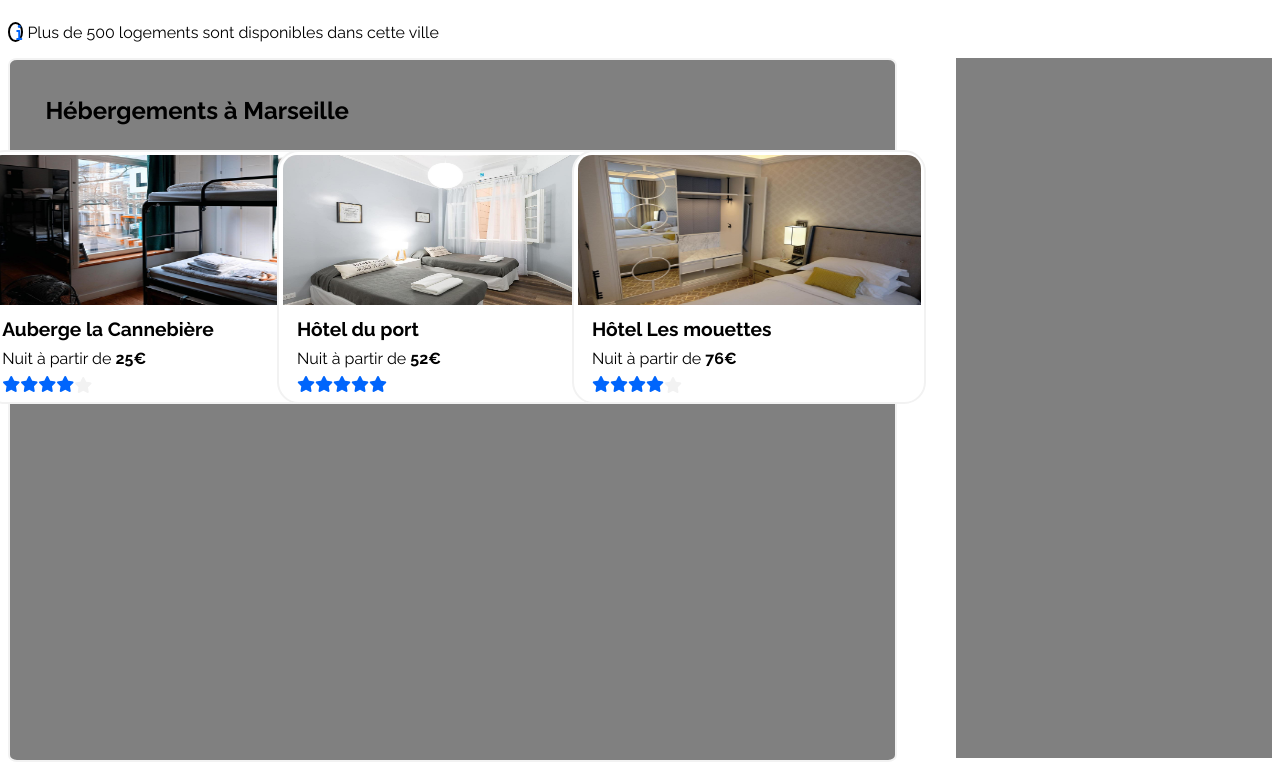
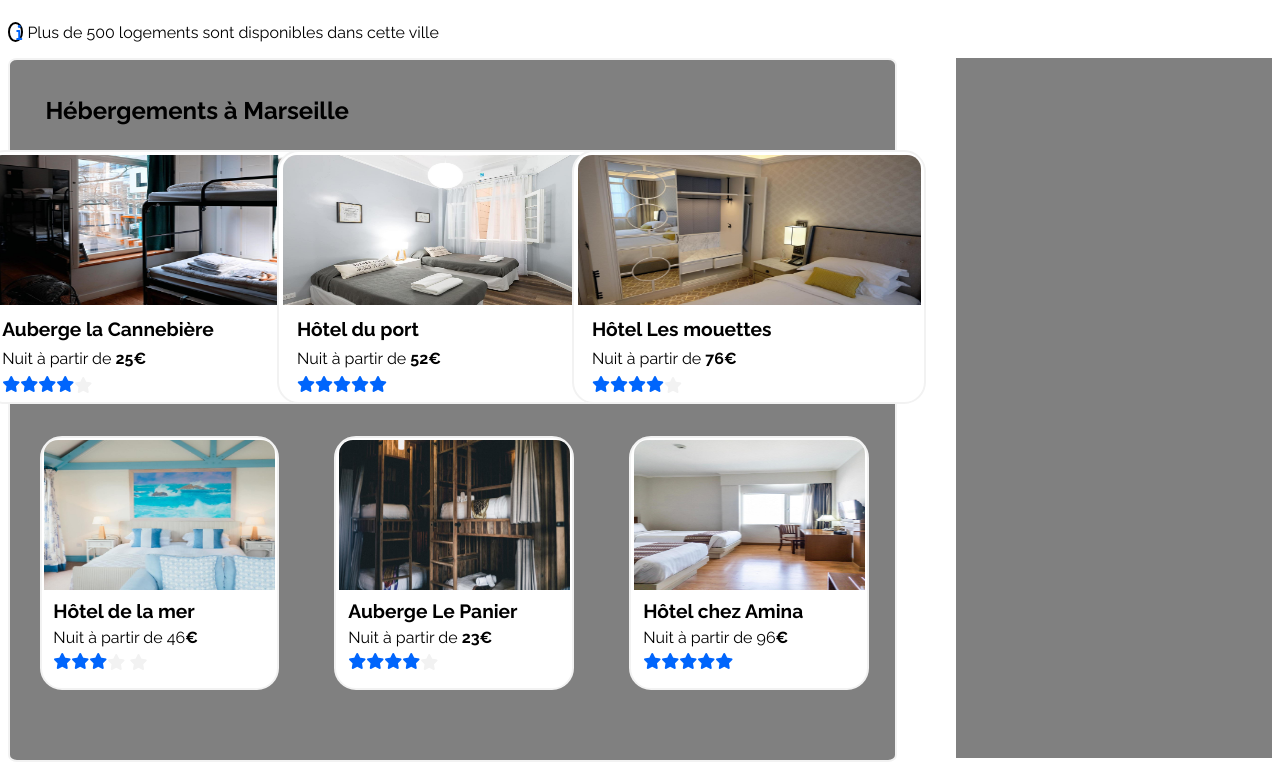
Before and after one commit to GeorgesH0/P2_GeorgesHugo_code, a plain HTML site: page index.html in a window 1280 px wide. Shown: the part 281-1051 px from the top of the page. Drawn offline with Linux system fonts and the light colour scheme.

Commit message:
ajout de la deuxieme ligne en css et html

```diff
--- a/css/index.css
+++ b/css/index.css
@@ -255,6 +255,76 @@ ul i{
     padding-left: 5%;
     padding-top: 2.5%;
 }
+.deuxieme_ligne{
+    display: flex;
+    justify-content: space-around;
+}
+.quatrieme_figure{
+    width: 20.5%;
+}
+.quatrieme_figure img{
+    width: 98%;
+    height: 60%;
+    border-top-left-radius: 14px;
+    border-top-right-radius: 14px;
+    margin-left: 1%;
+    margin-top: 1%;
+}
+.quatrieme_figure h2{
+    font-size: larger;
+    white-space: nowrap;
+    margin: auto;
+    padding-left: 5%;
+    padding-top: 2.5%;
+}
+.quatrieme_figure figcaption{
+    padding-left: 5%;
+    padding-top: 2.5%;
+}
+.cinquieme_figure{
+    width: 20.5%;
+}
+.cinquieme_figure img{
+    width: 98%;
+    height: 60%;
+    border-top-left-radius: 14px;
+    border-top-right-radius: 14px;
+    margin-left: 1%;
+    margin-top: 1%;
+}
+.cinquieme_figure h2{
+    font-size: larger;
+    white-space: nowrap;
+    margin: auto;
+    padding-left: 5%;
+    padding-top: 2.5%;
+}
+.cinquieme_figure figcaption{
+    padding-left: 5%;
+    padding-top: 2.5%;
+}
+.sixieme_figure{
+    width: 20.5%;
+}
+.sixieme_figure img{
+    width: 98%;
+    height: 60%;
+    border-top-left-radius: 14px;
+    border-top-right-radius: 14px;
+    margin-left: 1%;
+    margin-top: 1%;
+}
+.sixieme_figure h2{
+    font-size: larger;
+    white-space: nowrap;
+    margin: auto;
+    padding-left: 5%;
+    padding-top: 2.5%;
+}
+.sixieme_figure figcaption{
+    padding-left: 5%;
+    padding-top: 2.5%;
+}
 .deuxieme_section{
     width: 25%;
     height: 700px;
--- a/index.html
+++ b/index.html
@@ -115,6 +115,60 @@
                                         </figure>
                                     </div>
                                 </div>
+                                <div class="deuxieme_ligne">
+                                    <div class="quatrieme_figure">
+                                        <figure>
+                                            <a href="#">
+                                            <img src="assets/images/hebergements/3_medium/annie-spratt-Eg1qcIitAuA-unsplash.jpg" alt="image d'une chambre" />
+                                            <h2>Hôtel de la mer</h2>
+                                            <figcaption>Nuit à partir de 46<strong>€</strong></figcaption>
+                                            </a>
+                                            <div class="etoile_1">
+                                                <i class="fas fa-star"></i>
+                                                <i class="fas fa-star"></i>
+                                                <i class="fas fa-star"></i>
+                                                <div class="etoile_grise_1">
+                                                    <i class="fas fa-star"></i>
+                                                    <i class="fas fa-star"></i>
+                                                </div>
+                                            </div>
+                                        </figure>
+                                    </div>
+                                    <div class="cinquieme_figure">
+                                        <figure>
+                                            <a href="#">
+                                            <img src="assets/images/hebergements/3_medium/nicate-lee-kT-ZyaiwBe0-unsplash.jpg" alt="image d'une chambre" />
+                                            <h2>Auberge Le Panier</h2>
+                                            <figcaption>Nuit à partir de <strong>23€</strong></figcaption>
+                                            </a>
+                                            <div class="etoile_1">
+                                                <i class="fas fa-star"></i>
+                                                <i class="fas fa-star"></i>
+                                                <i class="fas fa-star"></i>
+                                                <i class="fas fa-star"></i>
+                                                <div class="etoile_grise_1">
+                                                    <i class="fas fa-star"></i>
+                                                </div>
+                                            </div>
+                                        </figure>
+                                    </div>
+                                    <div class="sixieme_figure">
+                                        <figure>
+                                            <a href="#">
+                                            <img src="assets/images/hebergements/3_medium/febrian-zakaria-M6S1WvfW68A-unsplash.jpg" alt="image d'une chambre" />
+                                            <h2>Hôtel chez Amina</h2>
+                                            <figcaption>Nuit à partir de 96<strong>€</strong></figcaption>
+                                            </a>
+                                            <div class="etoile_1">
+                                                <i class="fas fa-star"></i>
+                                                <i class="fas fa-star"></i>
+                                                <i class="fas fa-star"></i>
+                                                <i class="fas fa-star"></i>
+                                                <i class="fas fa-star"></i>
+                                            </div>
+                                        </figure>
+                                    </div>
+                                </div>
                         </section>
                     </div>
                     <div class="deuxieme_section">
```
